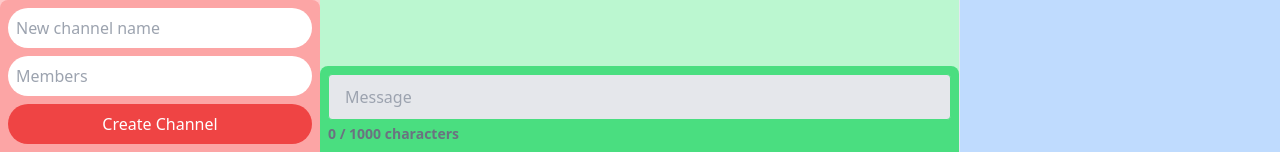
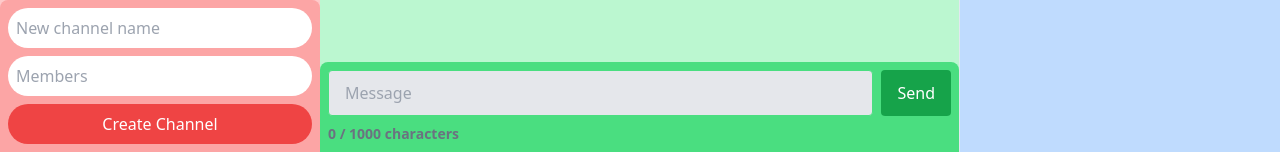
Before and after one commit to edomame/extremessage, a React (Vite) app in the folder full-stack/client/: page /dashboard in a window 1280 px wide. Shown: the part 648-800 px from the top of the page. Built offline with nearby package versions, Linux system fonts and the light colour scheme; no server answers.

Commit message:
Messages can be sent and loaded
Messages can be sent by users & loaded when the channel is selected. Displaying chat user list is not working, especially after refreshing the page

```diff
--- a/full-stack/client/src/components/ui/message_input.jsx
+++ b/full-stack/client/src/components/ui/message_input.jsx
@@ -1,29 +1,49 @@
 import { useState } from "react";
 
-const MessageInput = () => {
+const MessageInput = ({ onSend }) => {
     const [message, setMessage] = useState("");
     const maxChars = 1000;
     const tooLong = message.length > maxChars;
 
-    // To add when working on messages
-    // if (!newChannelName.trim()) return;
+    const handleSend = () => {
+        if (!message.trim() || tooLong) return;
+
+        onSend?.(message);   // send to Dashboard
+        setMessage("");      // clear input
+    };
 
     return (
-        <div className="w-full">
+        <div className="w-full flex flex-col gap-2">
+            <div className="flex gap-2">
                 <input
                     className="appearance-none block w-full bg-gray-200 text-gray-700 border border-green-400 rounded py-3 px-4 leading-tight focus:outline-none focus:bg-white focus:border-gray-500"
-            id="grid-write-message"
                     type="text"
                     placeholder="Message"
                     value={message}
                     onChange={(e) => setMessage(e.target.value)}
+                    onKeyDown={(e) => {
+                        if (e.key === "Enter") handleSend();
+                    }}
                 />
-        <span className={`text-sm ${tooLong ? "text-red-500" : "text-gray-500"} mt-1 block text font-bold`}>
+
+                <button
+                    onClick={handleSend}
+                    className="bg-green-600 hover:bg-green-700 text-white px-4 rounded"
+                >
+                    Send
+                </button>
+            </div>
+
+            <span
+                className={`text-sm ${
+                    tooLong ? "text-red-500" : "text-gray-500"
+                } font-bold`}
+            >
                 {message.length} / {maxChars} characters
             </span>
         </div>
     );
 };
-MessageInput.displayName = "MessageInput"
+MessageInput.displayName = "MessageInput";
 
-export { MessageInput }
+export { MessageInput };
--- a/full-stack/client/src/components/ui/user_list.jsx
+++ b/full-stack/client/src/components/ui/user_list.jsx
@@ -4,23 +4,23 @@ import { USER_ROUTE } from "@/lib/constants";
 const UserList = ({ apiClient, users = [], selectedChannel }) => {
     const channelUsers = selectedChannel ? users.filter((user) => selectedChannel.members.includes(user._id)) : [];
 
-    useEffect(() => {
-        if (!selectedChannel) return;
-        const fetchUsers = async () => {
-            try {
-                const response = await apiClient.get(USER_ROUTE);
-                setUsers(response.data);
-            } catch (error) {
-                console.error("Failed to fetch users", error);
-                setUsers([]);
-            }
-        };
-        fetchUsers();
-    }, [apiClient, selectedChannel]);
+    // useEffect(() => {
+    //     if (!selectedChannel) return;
+    //     const fetchUsers = async () => {
+    //         try {
+    //             const response = await apiClient.get(USER_ROUTE);
+    //             setUsers(response.data);
+    //         } catch (error) {
+    //             console.error("Failed to fetch users", error);
+    //             setUsers([]);
+    //         }
+    //     };
+    //     fetchUsers();
+    // }, [apiClient, selectedChannel]);
 
     return (
     <div className="flex flex-col gap-2">
-        {users.length === 0 ? (
+        {channelUsers.length === 0 ? (
         <p className="text-black-400 italic text-center mt-2">
             Empty user list
         </p>
--- a/full-stack/client/src/lib/constants.js
+++ b/full-stack/client/src/lib/constants.js
@@ -4,3 +4,4 @@ export const AUTH_ROUTES = "api/auth";
 export const SIGNUP_ROUTE = `${AUTH_ROUTES}/signup`;
 export const CHANNEL_ROUTE = 'api/channels';
 export const USER_ROUTE = 'api/users';
+export const MESSAGE_ROUTE = 'api/messages';
--- a/full-stack/client/src/pages/dashboard/index.jsx
+++ b/full-stack/client/src/pages/dashboard/index.jsx
@@ -1,5 +1,5 @@
 import axios from "axios";
-import { CHANNEL_ROUTE, HOST, USER_ROUTE } from "@/lib/constants";
+import { CHANNEL_ROUTE, HOST, USER_ROUTE, MESSAGE_ROUTE } from "@/lib/constants";
 import { useState, useEffect } from "react";
 import { MessageInput } from "../../components/ui/message_input.jsx";
 import { ChannelList } from "../../components/ui/channel_list.jsx"
@@ -32,8 +32,13 @@ const Dashboard = () => {
         const fetchChannels = async () => {
             const res = await apiClient.get(CHANNEL_ROUTE);
             setChannels(res.data);
+
+            const savedId = localStorage.getItem("selectedChannelId");
+            if (savedId) {
+                const found = res.data.find(c => c._id === savedId);
+                if (found) setSelectedChannel(found);
+            }
         };
-        fetchChannels();
 
         const fetchUsers = async () => {
             try {
@@ -43,21 +48,29 @@ const Dashboard = () => {
                 console.error("Failed to fetch users", error);
             }
         };
+
+        fetchChannels();
         fetchUsers();
+    }, []);
 
-        // if (!selectedChannel) return;
+    useEffect(() => {
+        if (!selectedChannel) return;
 
         const fetchMessages = async () => {
             try {
-                const res = await apiClient.get(`/api/messages?channelId=${selectedChannel._id}`);
+                const res = await apiClient.get(
+                    // `/api/messages?channelId=${selectedChannel._id}`
+                    `/api/messages/${selectedChannel._id}`
+                );
                 setChannelMessages(res.data);
             } catch (error) {
                 console.error("Failed to fetch messages", error);
+                setChannelMessages([]);
             }
         };
+
         fetchMessages();
-
-    }, []);
+    }, [selectedChannel]);
 
     const createChannel = async () => {
         if (!newChannelName.trim()) return;
@@ -85,6 +98,25 @@ const Dashboard = () => {
             setMessage("Failed to create channel");
             console.error("Failed to create channel", error);
         };
+    };
+
+    const sendMessage = async (content) => {
+        if (!selectedChannel || !content.trim()) return;
+
+        try {
+            const userId = localStorage.getItem("userId");
+
+            const res = await apiClient.post(`${MESSAGE_ROUTE}/${selectedChannel._id}`, {
+                content,
+                channelId: selectedChannel._id,
+            });
+
+            // Update UI immediately (no refetch needed)
+            setChannelMessages((prev) => [...prev, res.data]);
+
+        } catch (error) {
+            console.error("Failed to send message", error);
+        }
     };
 
     return (
@@ -145,7 +177,8 @@ const Dashboard = () => {
                     )}
                 </div>
                 <div className="p-2 mt-auto flex flex-col gap-2 bg-green-400 rounded-t-lg">
-                    <MessageInput />
+                    {/* <MessageInput /> */}
+                    <MessageInput onSend={sendMessage} />
                 </div>
             </div>
 
```
Lines whose indentation alone changed are shown as unchanged.
